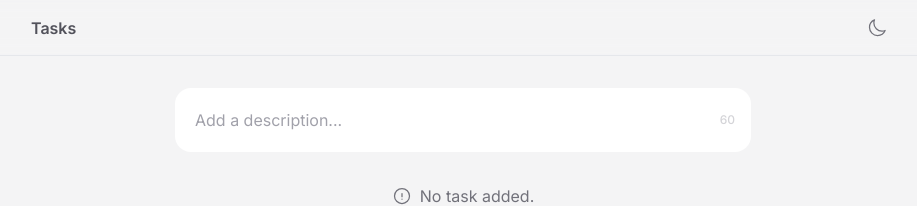
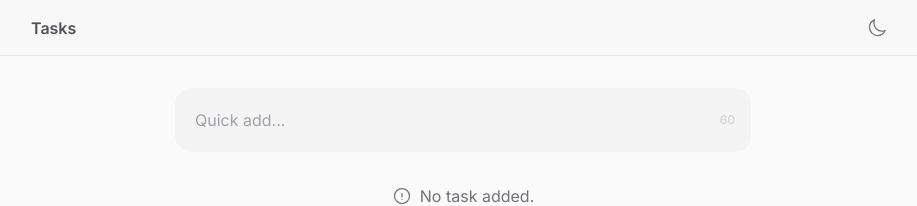
Before and after one commit to marlondebem/todo-app, a Next.js app: page / in a window 1280 px wide. Shown: the top 206 px of the page, without its empty margins (177-1094 px from the left). Built offline with nearby package versions, Linux system fonts and the light colour scheme.

Commit message:
feat: Change de light theme colors and add keypress effect

```diff
--- a/src/components/DarkModeButton.tsx
+++ b/src/components/DarkModeButton.tsx
@@ -28,7 +28,7 @@ export function DarkModeButton() {
 
   return (
     <div
-      className='bg-transparent text-zinc-500 hover:bg-zinc-200 hover:text-cyan-500 dark:text-zinc-200 hover:dark:bg-zinc-900 hover:dark:text-yellow-400 h-9 w-9 flex items-center justify-center rounded-full cursor-pointer transition'
+      className='bg-transparent text-zinc-500 hover:bg-zinc-100 hover:text-cyan-500 dark:text-zinc-200 hover:dark:bg-zinc-900 hover:dark:text-yellow-400 h-9 w-9 flex items-center justify-center rounded-full cursor-pointer transition'
       onClick={toggleTheme}
     >
       {currentTheme === 'dark' ? (
--- a/src/components/TaskForm.tsx
+++ b/src/components/TaskForm.tsx
@@ -1,6 +1,6 @@
 'use client'
 
-import { ChangeEvent, FormEvent, useState } from 'react'
+import { ChangeEvent, FormEvent, useState, useRef, useEffect } from 'react'
 
 interface TaskFormProps {
   onAddTask: (description: string) => void
@@ -11,6 +11,23 @@ export function TaskForm({ onAddTask }: TaskFormProps) {
 
   const maxCharCount = 60
   const remainingChars = maxCharCount - description.length
+
+  const inputRef = useRef<HTMLInputElement | null>(null)
+
+  useEffect(() => {
+    const handleKeyPress = (event: KeyboardEvent) => {
+      if (event.ctrlKey && event.key === 'k') {
+        event.preventDefault()
+        inputRef.current?.focus()
+      }
+    }
+
+    document.addEventListener('keydown', handleKeyPress)
+
+    return () => {
+      document.removeEventListener('keydown', handleKeyPress)
+    }
+  }, [])
 
   const handleInputChange = (event: ChangeEvent<HTMLInputElement>) => {
     const { value } = event.target
@@ -31,7 +48,7 @@ export function TaskForm({ onAddTask }: TaskFormProps) {
 
   return (
     <div className='max-w-sm px-4 md:max-w-md md:px-0 lg:max-w-lg xl:max-w-xl 2xl:max-w-2xl w-full'>
-      <div className='bg-white dark:bg-zinc-900 flex items-center h-16 rounded-2xl my-8'>
+      <div className='bg-zinc-100 dark:bg-zinc-900 flex items-center h-16 rounded-2xl my-8'>
         <form
           className='w-full flex items-center'
           onSubmit={handleSubmit}
@@ -39,9 +56,10 @@ export function TaskForm({ onAddTask }: TaskFormProps) {
           <input
             className='bg-transparent px-5 outline-none w-full font-normal text-base text-zinc-600 dark:text-zinc-100 placeholder:text-zinc-400 dark:placeholder:text-zinc-500'
             type='text'
-            placeholder='Add a description...'
+            placeholder='Quick add...'
             value={description}
             onChange={handleInputChange}
+            ref={inputRef}
           />
           <span className={`px-4 text-xs font-medium ${remainingChars === 0 ? 'text-red-400' : 'text-zinc-300 dark:text-zinc-500'}`}>{remainingChars}</span>
           <button type='submit' hidden></button>
--- a/src/components/TaskList.tsx
+++ b/src/components/TaskList.tsx
@@ -41,7 +41,7 @@ export function TaskList({ tasks, onTaskToggle, onTaskRemove }: TaskListProps) {
                 {task.description}
               </span>
               <button
-                className='bg-transparent text-zinc-400 dark:text-zinc-500 hover:bg-zinc-200 dark:hover:bg-zinc-900 hover:text-red-400 dark:hover:text-red-400 p-2 rounded-full transition'
+                className='bg-transparent text-zinc-400 dark:text-zinc-500 hover:bg-zinc-100 dark:hover:bg-zinc-900 hover:text-red-400 dark:hover:text-red-400 p-2 rounded-full transition'
                 onClick={() => onTaskRemove(task.id)}
               >
                 <TrashIcon className='h-4' />
--- a/src/styles/globals.css
+++ b/src/styles/globals.css
@@ -28,6 +28,6 @@
   }
 
   body {
-    @apply min-h-screen antialiased bg-zinc-100 dark:bg-zinc-950
+    @apply min-h-screen antialiased bg-zinc-50 dark:bg-zinc-950
   }
 }
```
